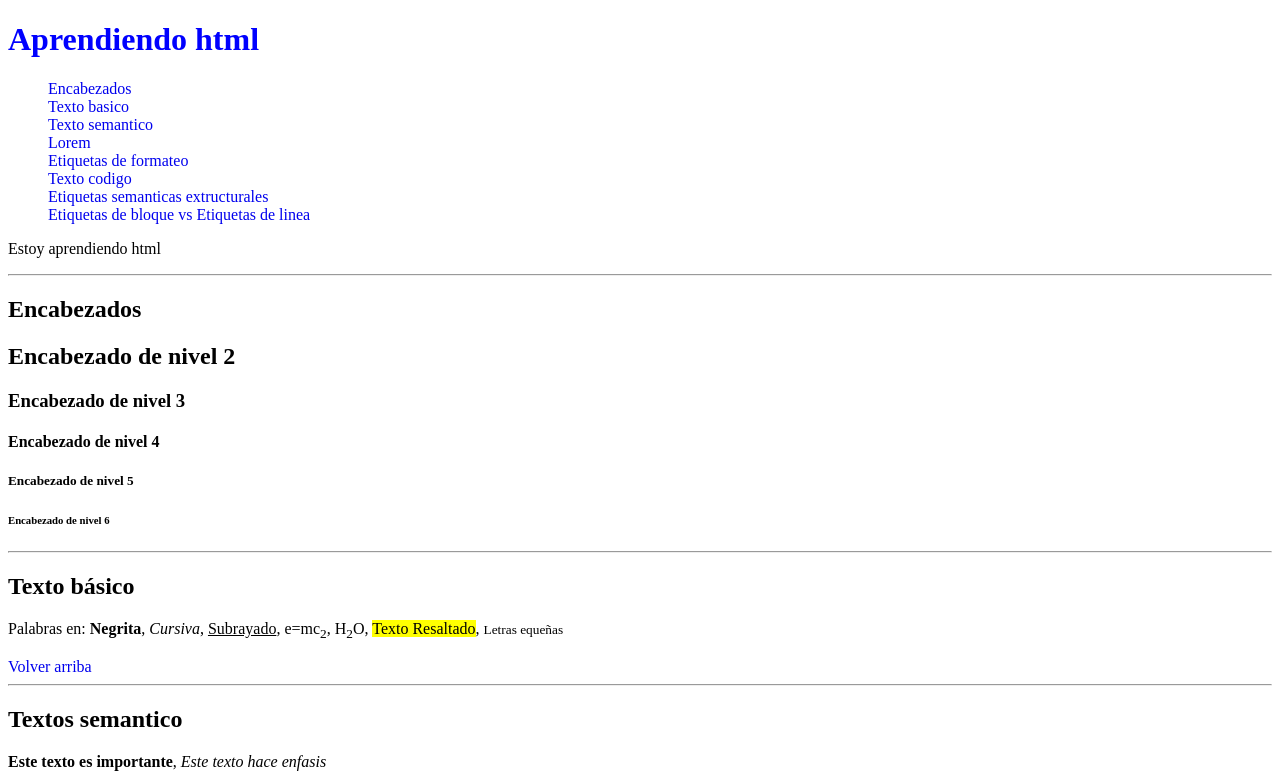
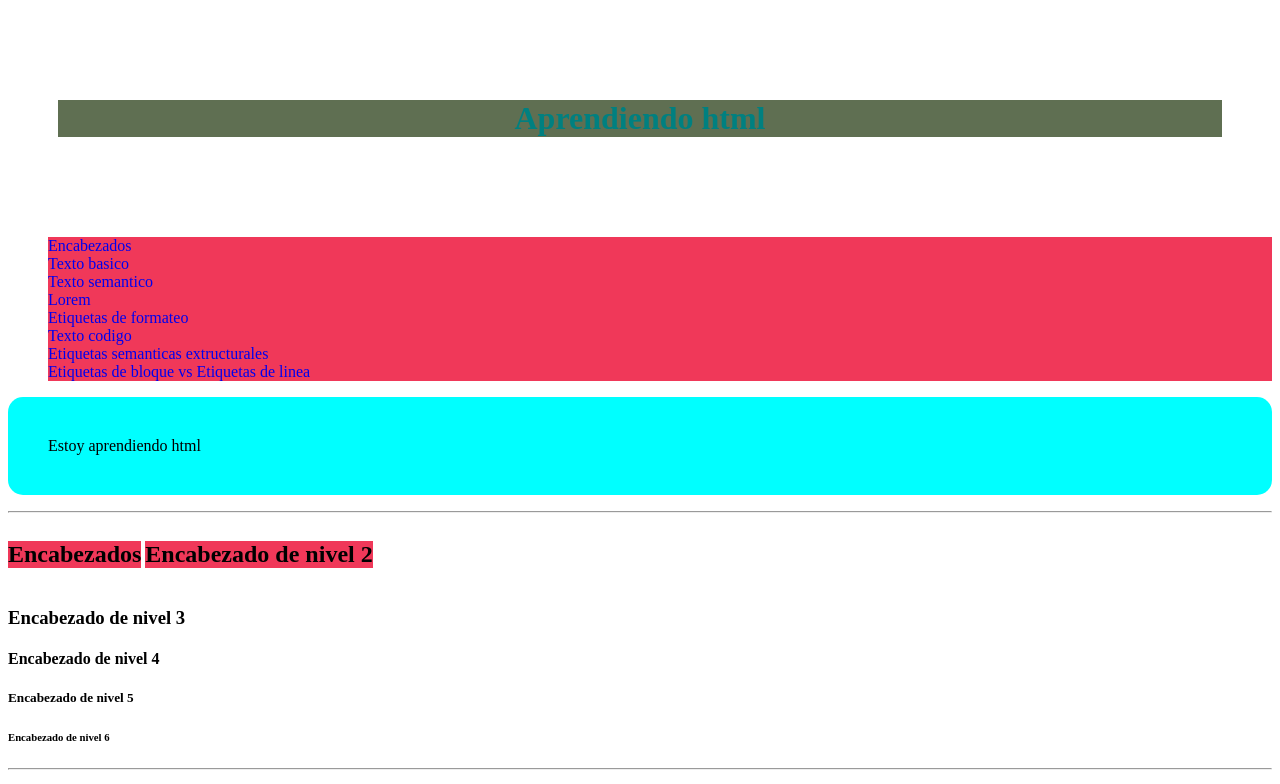
Before and after one commit to waltervilches/Aprendiendo-HTML, a plain HTML site: page index.html in a window 1280 px wide. Shown: the top 784 px of the page. Drawn offline with Linux system fonts and the light colour scheme.

Commit message:
colores en css

```diff
--- /dev/null
+++ b/CSS/colores.css
@@ -0,0 +1,26 @@
+.colores{
+    color: teal;
+
+
+}
+h1{
+    background-color: #5F6F52;
+    margin-top: 100px;
+    margin-bottom: 100px;
+    margin-left: 50px;
+    margin-right: 50px;
+    text-align: center;
+}
+p{
+    background-color: aqua;
+    padding: 40px;
+    border-radius: 15px;
+}
+h2{
+    background-color: rgb(240, 56,89);
+    display: inline-block;
+}
+a{
+    background-color: rgb(240, 56,89) ;
+    display: block;
+}
--- a/CSS/estilos.css
+++ b/CSS/estilos.css
@@ -21,3 +21,8 @@ li {
     list-style-type: none;
 
 }
+.estilo1{
+    color: blueviolet;
+    font-size: 30px;
+    font-size: 60px;
+}
--- a/index.html
+++ b/index.html
@@ -6,9 +6,11 @@
     <meta name="description" content="aprendiendo html en la casa de la innovacion con el profe marcos">
     <title>Aprendiendo html</title>
     <link rel="stylesheet" href="CSS/estilos.css">
+    <link rel="stylesheet" href="CSS/colores.css">
+
 </head>
 <body>
-    <h1 id="inicio">Aprendiendo html</h1>
+    <h1 id="inicio" class="colores">Aprendiendo html</h1>
     <ul class="indice">
         <li><a href="index.html#encabezados">Encabezados</a></li>
         <li><a href="index.html#texto-basico">Texto basico</a></li>
@@ -29,7 +31,7 @@
     <h6>Encabezado de nivel 6</h6>
     <hr>
     <h2 id="texto-basico">Texto básico</h2>
-    <p>
+    <p class="estilo1">
         Palabras en: <b>Negrita</b>, <i>Cursiva</i>, <u>Subrayado</u>, e=mc<sub>2</sub>, H<sub>2</sub>O, <mark>Texto Resaltado</mark>, <small>Letras equeñas</small>
     </p>
     <a href="index.html#inicio">Volver arriba</a>
@@ -39,7 +41,7 @@
         <strong>Este texto es importante</strong>,
         <em>Este texto hace enfasis</em>
     </p>
-    <blockquote>Solo se que no se nada</blockquote>
+    <blockquote class="estilo1">Solo se que no se nada</blockquote>
     <cite>Socrates</cite>
     <a href="index.html#inicio">Volver arriba</a>
     <hr>
@@ -217,6 +219,15 @@
         <input type="submit">
 
     </form>
+    <h2>Bloque de lineas</h2>
+    <h2>subtitulo 2</h2>
+    <h2>subtitulo 3</h2>
+    <div>
+        <a href="#">Enlace1</a>
+        <a href="#">Enlace2</a>
+        <a href="#">Enlace3</a>
+        <a href="#">Enlace4</a>
+    </div>
 
 
 
```
